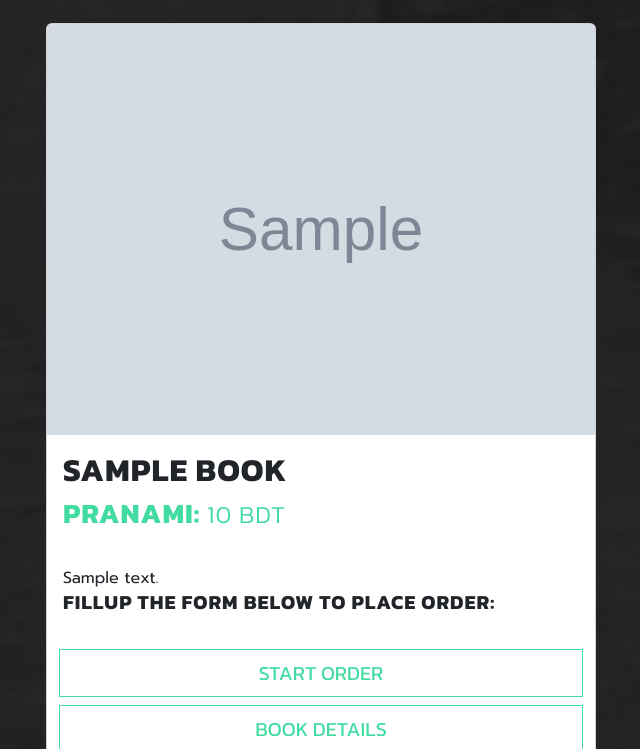
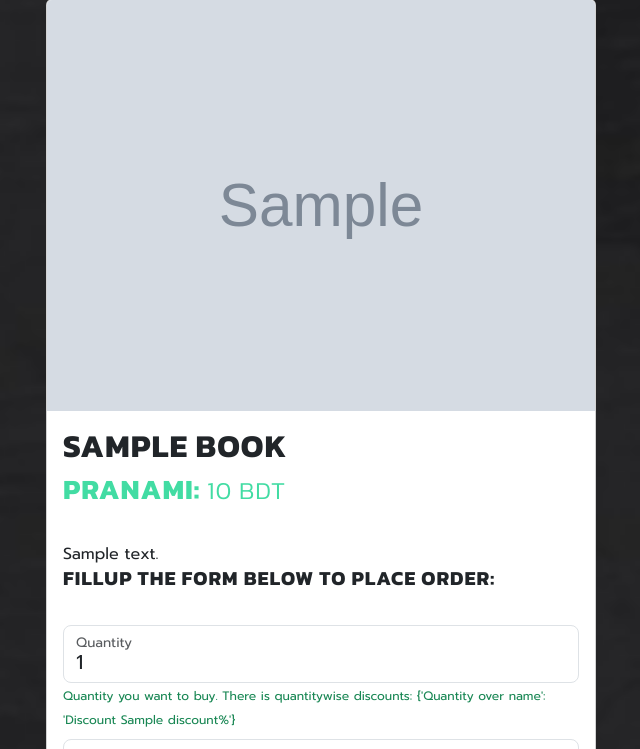
Before and after one commit to haradhansharma/smom, a Django app: template templates/home/home.html in a window 1280 px wide. Shown: the part 5751-6500 px from the top of the page, without its empty margins (319-959 px from the left). Run offline with Django 3.2, Linux system fonts and the light colour scheme; tables that the repository leaves empty hold one stand-in row (values such as "Sample post"); the template is opened without the code that fills it: values that come from a table or form of the project are taken from there, most other values are stand-ins (such as "Sample title", 1, 10 or a date in 2020); grey boxes marked "Sample" are stand-in pictures; form fields are guessed from the names that the template uses; parts of the project's set-up code (start-up, migrations or seed data) failed here and were passed over; some libraries are stand-ins or nearby versions.

Commit message:
discount feature added

```diff
--- a/book/forms.py
+++ b/book/forms.py
@@ -7,28 +7,51 @@
 
 
 class QuantityForm(forms.Form):
-    quantity = forms.IntegerField(min_value=1, initial=1, required=True, widget=forms.TextInput(attrs={'class': 'form-control form-control-lg', 'placeholder': 'e.g.: Enter required Quantity.'}), help_text='Quantity you want to buy. There is quantitywise discounts.', label='Quantity')
-    # email = forms.EmailField(required=True, widget=forms.EmailInput(attrs={'class': 'form-control form-control-lg', 'placeholder': 'e.g.: example@email.com'}), help_text='Your email address. Using this email will create an account if not exists.', label='Email')
-    # phone = PhoneNumberField(required=True, widget= PhoneNumberPrefixWidget(initial='BD', attrs={'placeholder': 'Enter phone number after country code', 'aria-label':'phone_number'}, number_attrs ={'class':'form-control'} , country_attrs={'class': 'input-group-text'}), help_text='Your phone number. Select country code first.', label='Mobile Phone')
+    quantity = forms.IntegerField(
+        min_value=1,
+        initial=1,
+        required=True,
+        widget=forms.TextInput(
+            attrs={
+                'class': 'form-control form-control-lg',
+                'placeholder': 'e.g.: Enter required Quantity.'
+                }
+            ),
+        help_text=f'<small class="text-success">Quantity you want to buy. There is quantitywise discounts.</small>',
+        label='Quantity'
+        )
 
     def __init__(self, request, book, *args, **kwargs):
         super(QuantityForm, self).__init__(*args, **kwargs)
         self.book = book
         self.request = request
 
+        if book is not None:
+            discount_dict = dict(self.book.get_discount_list)
+            modified_discount_dict = dict()
+            for key, value in discount_dict.items():
+                modified_key = f'Quantity over {key}'
+                modified_value = f'Discount {value}%'
+                modified_discount_dict[modified_key] = modified_value
+
+
+            # Update the help_text for the quantity field
+            self.fields['quantity'].help_text = f'<small class="text-success">Quantity you want to buy. There is quantitywise discounts: {modified_discount_dict}</small>'
+
+
         # Check if the user is not logged in
         if not self.request.user.is_authenticated or (self.request.user.is_authenticated and not self.request.user.email):
-            self.fields['email'] = forms.EmailField(required=True, widget=forms.EmailInput(attrs={'class': 'form-control form-control-lg', 'placeholder': 'e.g.: example@email.com'}), help_text='Your email address. Using this email will create an account if not exists.', label='Email')
+            self.fields['email'] = forms.EmailField(required=True, widget=forms.EmailInput(attrs={'class': 'form-control form-control-lg', 'placeholder': 'e.g.: example@email.com'}), help_text=f'<small class="text-success">Your email address. Using this email will create an account if not exists.</small>', label='Email')
 
         if not self.request.user.is_authenticated or (self.request.user.is_authenticated and not self.request.user.phone):
-            self.fields['phone'] = PhoneNumberField(required=True, widget=PhoneNumberPrefixWidget(initial='BD', attrs={'placeholder': 'Enter phone number after country code', 'aria-label': 'phone_number'}, number_attrs={'class': 'form-control'}, country_attrs={'class': 'input-group-text'}), help_text='Your phone number. Select country code first.', label='Mobile Phone')
+            self.fields['phone'] = PhoneNumberField(required=True, widget=PhoneNumberPrefixWidget(initial='BD', attrs={'placeholder': 'Enter phone number after country code', 'aria-label': 'phone_number'}, number_attrs={'class': 'form-control'}, country_attrs={'class': 'input-group-text'}), help_text=f'<small class="text-success">Your phone number. Select country code first.</small>', label='Mobile Phone')
 
     def clean_quantity(self):
         from book.views import get_valid_payment_gateways
         quantity = self.cleaned_data.get('quantity')
         if self.book is not None:
             if quantity is not None:
-                total_price = int(quantity) * self.book.price
+                total_price = int(quantity) * self.book.cal_price(quantity)
                 valid_gateways = get_valid_payment_gateways(self.request, total_price)
                 if valid_gateways:
                     pass
--- /dev/null
+++ b/core/templatetags/core_tags.py
@@ -0,0 +1,10 @@
+from django import template
+
+from book.forms import QuantityForm
+
+register = template.Library()
+
+@register.filter
+def get_edited_form(request, book):
+    edited_form = QuantityForm(request=request, book=book)
+    return edited_form
--- a/templates/book/buy_book.html
+++ b/templates/book/buy_book.html
@@ -1,3 +1,4 @@
+{% load core_tags %}
 <h2 class="card-title">{% if book.pre_order_open %}Pre-Order Open{% else %}{{book.title}}{% endif %}</h2>
 <h3 class="text-primary">Pranami:<small class="fw-light"> {{book.price}} BDT</small></h3>
 {{book.description|safe|truncatechars:150 }}
@@ -9,8 +10,9 @@
         {{ user_form.non_field_errors }}
     </div>
     {% endif %}
-    {% for field in quantity_form %}
-        <div class="{% if field.name == "phone" %}col-12{% else %}col-md-6{% endif %} ">
+    {% for field in request|get_edited_form:book %}
+
+        <div class="col-12">
 
             <div class="{% if field.name == "phone" %}input-group{% else %}form-floating text-dark{% endif %}">
                 {{ field }}
@@ -22,8 +24,9 @@
             {% for error in field.errors %}
             {{error}}
             {% endfor %}
-            <small>{{ field.help_text }}</small>
+            <small>{{ field.help_text|safe }}</small>
         </div>
+
     {% endfor %}
     <input type="hidden" name="form_name" value="quantity_form">
     <input class="btn btn-primary btn-lg btn-default" type="submit" value="{% if book.pre_order_open %}Start Pre Order{% else %}Start Order{% endif %}"/>
```
Also changed, not shown: book/admin.py (+9 -1 lines), book/models.py (+36 -0 lines), book/views.py (+6 -8 lines), book/migrations/0023_discount.py (added), core/templatetags/__init__.py (added).
